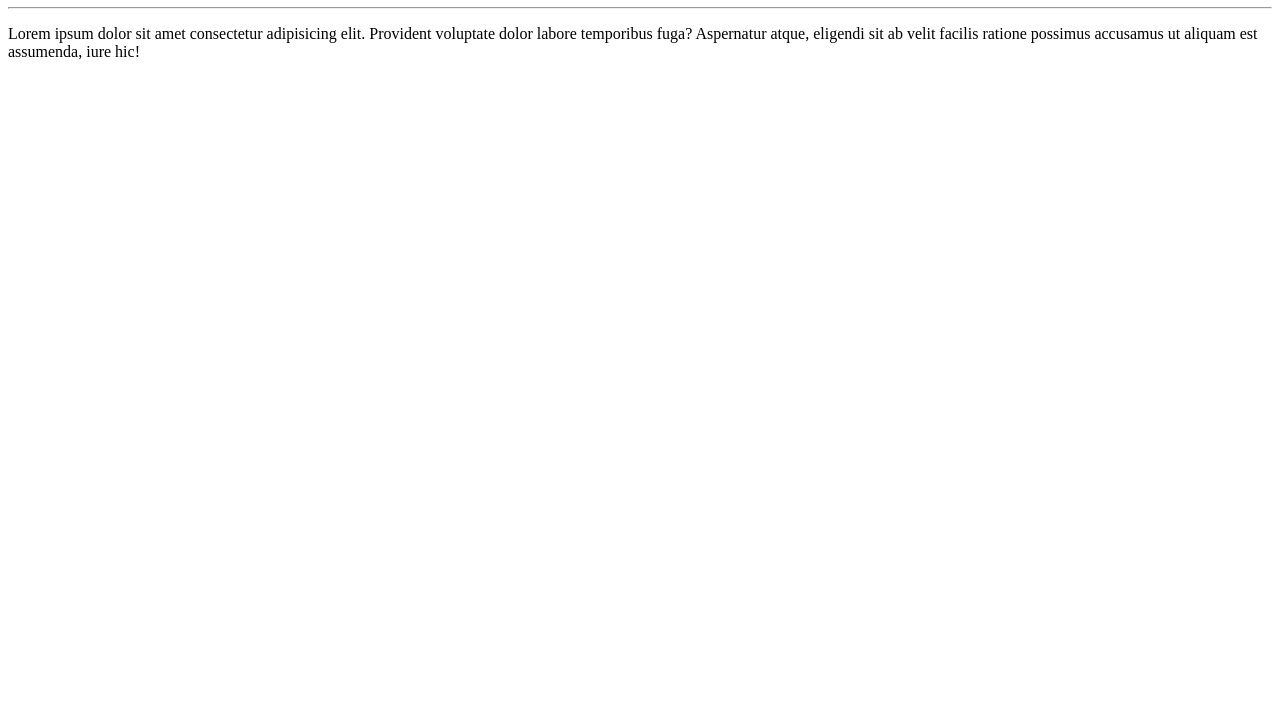
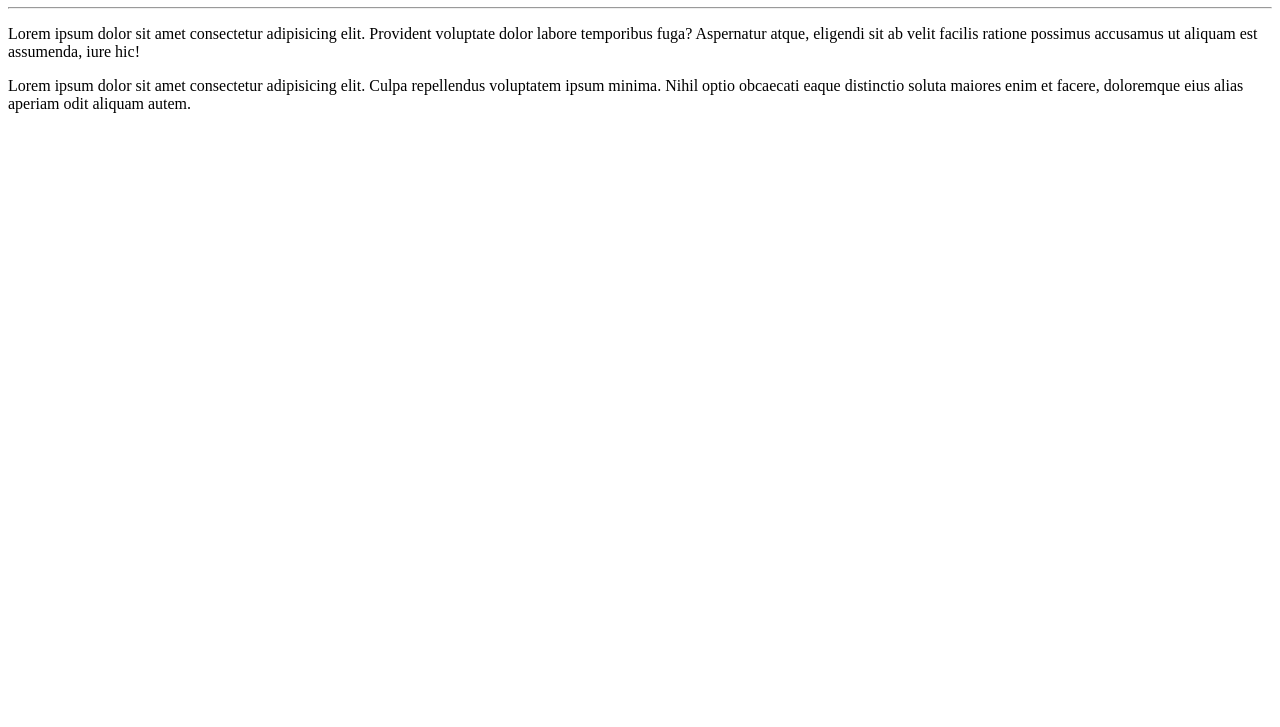
Before and after one commit to lucaspepe/OlaMundo, a plain HTML site: page site-exemplo/index.html in a window 1280 px wide. Shown: the part 73-800 px from the top of the page. Drawn offline with Linux system fonts and the light colour scheme.

Commit message:
Adicionei um novo parágrafo

```diff
--- a/site-exemplo/index.html
+++ b/site-exemplo/index.html
@@ -9,5 +9,6 @@
     <h1>Olá, Mundo!</h1>
     <hr>
     <p>Lorem ipsum dolor sit amet consectetur adipisicing elit. Provident voluptate dolor labore temporibus fuga? Aspernatur atque, eligendi sit ab velit facilis ratione possimus accusamus ut aliquam est assumenda, iure hic!</p>
+    <p>Lorem ipsum dolor sit amet consectetur adipisicing elit. Culpa repellendus voluptatem ipsum minima. Nihil optio obcaecati eaque distinctio soluta maiores enim et facere, doloremque eius alias aperiam odit aliquam autem.</p>
 </body>
 </html>
```
